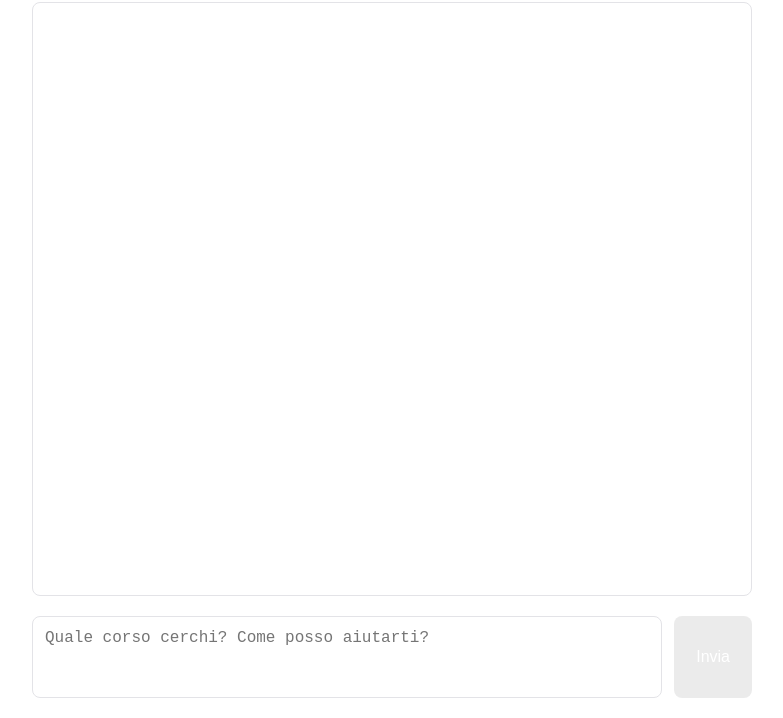
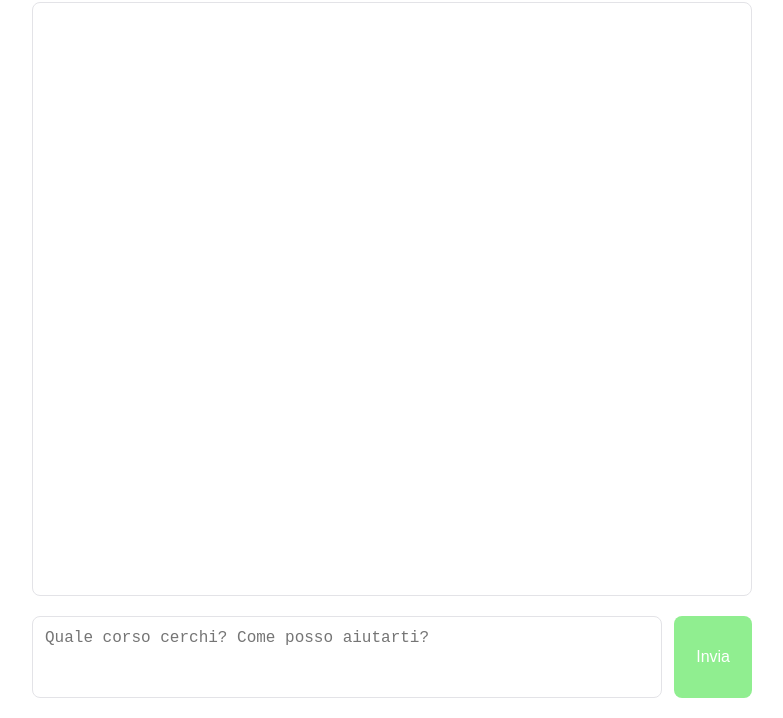
Before and after one commit to christophergrassini/willy-chat-20250622, a website: page public/index.html in a window 1280 px wide. Shown: the part 82-800 px from the top of the page, without its empty margins (248-1031 px from the left). Drawn offline with Linux system fonts and the light colour scheme.

Commit message:
Update index.html

```diff
--- a/public/index.html
+++ b/public/index.html
@@ -11,7 +11,7 @@
   --border:#e3e3e7;
   --user:#d2e4ff;          /* bolla utente */
   --bot:#e9e9eb;           /* bolla bot   */
-  --green:#00000014;
+  --green:lightgreen;
   font-family: ui-sans-serif, system-ui, sans-serif;
 }
 html,body{height:100%;margin:0;background:var(--bg);}
```
